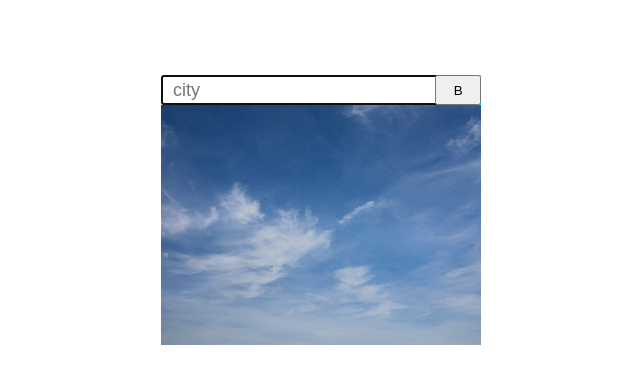
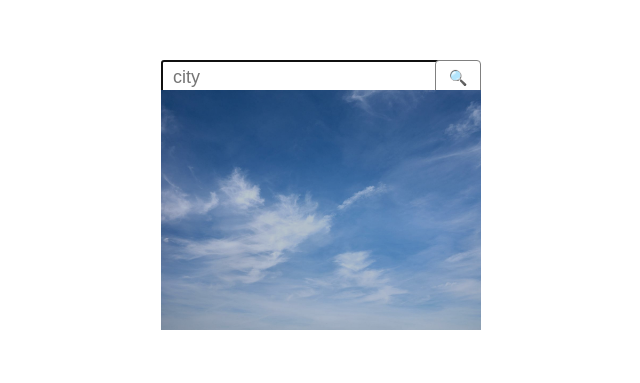
Before and after one commit to ferutizi/clima-app, a React (Create React App) app: page / in a window 1280 px wide. Shown: the part 205-588 px from the top of the page, without its empty margins (319-959 px from the left). Built offline with nearby package versions, Linux system fonts and the light colour scheme.

Commit message:
arreglado desplazamiento vertical

```diff
--- a/src/App.scss
+++ b/src/App.scss
@@ -1,7 +1,5 @@
 .card__container {
-    height: 15rem;
     width: 20rem;
-    background-color: aqua;
     display: flex;
 }
 
--- a/src/components/Card.scss
+++ b/src/components/Card.scss
@@ -1,5 +1,6 @@
 .city__card {
     width: 100%;
+    height: 15rem;
     background-color: rgba(0,0,0,0.0);
 }
 
--- a/src/components/Formulario.jsx
+++ b/src/components/Formulario.jsx
@@ -14,9 +14,9 @@ const Formulario = ({ setCity }) => {
     }
 
     return(
-        <form onSubmit={handleSubmit} className="card__form">
+        <form onSubmit={handleSubmit} className="form">
           <input
-            className="card__input"
+            className="form__input"
             name="name"
             type="text"
             placeholder="city"
@@ -25,7 +25,7 @@ const Formulario = ({ setCity }) => {
             autoFocus
           >
           </input>
-          <button type="submit" className="card__button">B</button>
+          <button type="submit" className="form__button">🔍</button>
         </form>
     )
 }
--- a/src/components/Formulario.scss
+++ b/src/components/Formulario.scss
@@ -1,12 +1,20 @@
-.card__form {
+.form {
     width: 100%;
     height: 30px;
     display: grid;
     grid-template-columns: 6fr 1fr;
 }
 
-.card__input {
+.form__input {
     width: 100%;
     padding-left: 10px;
     font-size: 18px;
 }
+
+.form__button {
+    background-color: #fff;
+    border: solid 1px gray;
+    border-radius: 4px;
+    font-size: 15px;
+    height: 35px;
+}
```
